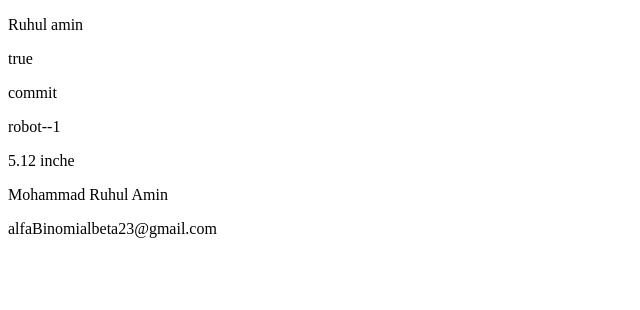
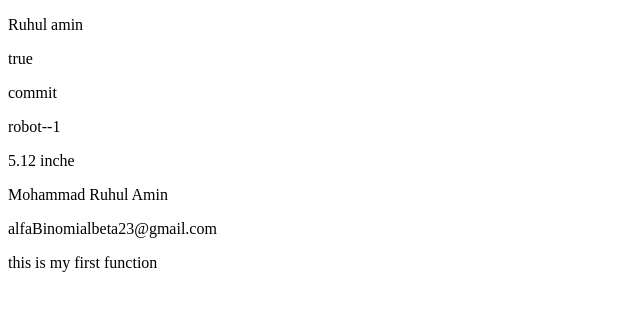
Before and after one commit to MohammadRuhulAmin/My-vue-js-note, a plain HTML site: page index.html in a window 1280 px wide. Shown: the whole page, without its empty margins (0-640 px from the left). Drawn offline with nearby package versions, Linux system fonts and the light colour scheme.

Commit message:
aero function added

```diff
--- a/app.js
+++ b/app.js
@@ -14,6 +14,9 @@ new Vue({
             name:"Mohammad Ruhul Amin",
             Email:"alfaBinomialbeta23@gmail.com",
             contact:"01403288711"
+        },
+        geeting:()=>{
+            return "this is my first function ";
         }
     }
 
--- a/index.html
+++ b/index.html
@@ -15,6 +15,7 @@
         <p>{{robot.height}}</p>
         <p>{{myInfo.name}}</p>
         <p>{{myInfo.Email}}</p>
+        <p>{{geeting()}}</p>
     </div>
 
    <script src="app.js"></script>
```
